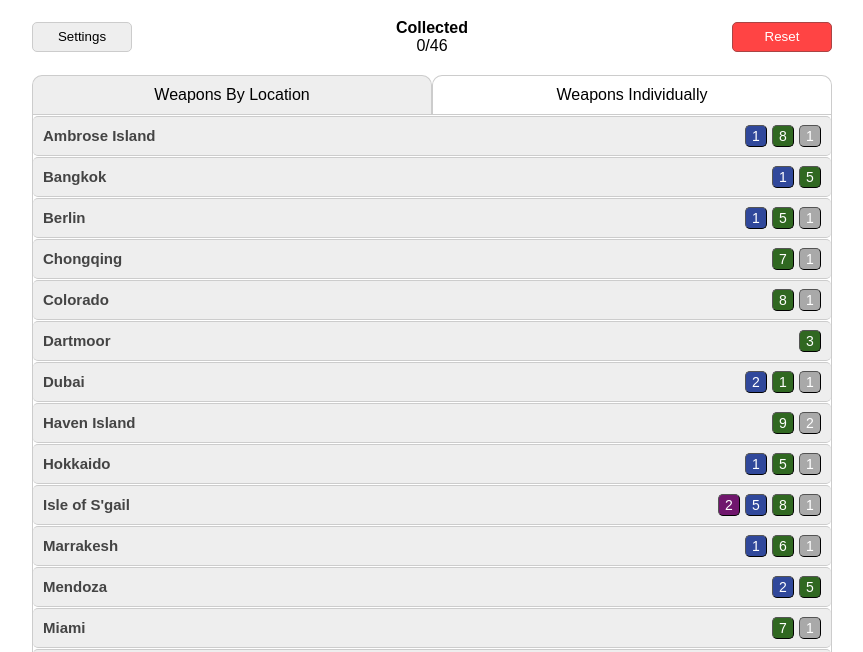
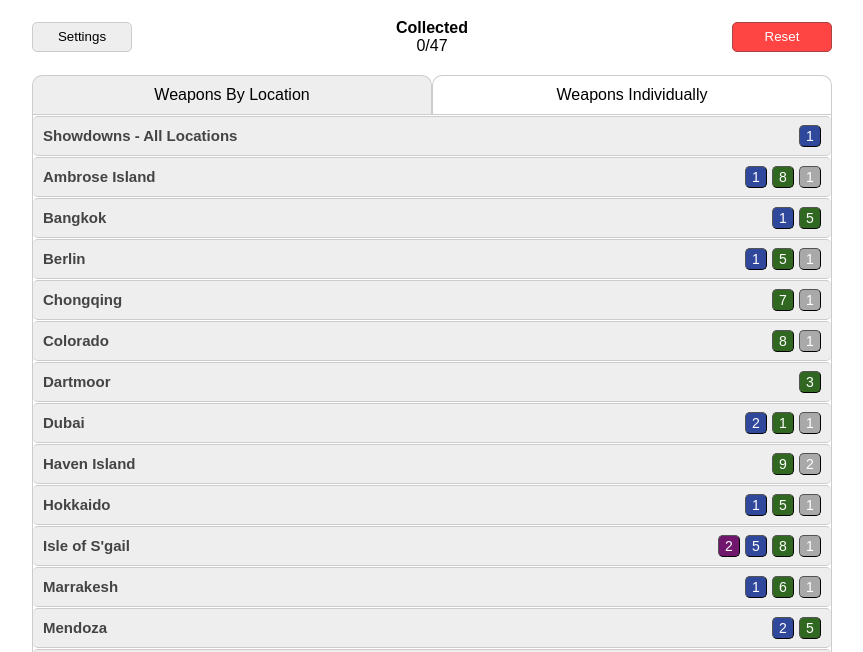
Before and after one commit to freelancer-weapon-tracker/freelancer-weapon-tracker.github.io, a plain HTML site: page freelancer.html in a window 1280 px wide. Shown: the part 73-725 px from the top of the page, without its empty margins (208-1071 px from the left). Drawn offline with Linux system fonts and the light colour scheme.

Commit message:
Add assassin's pistol

```diff
--- a/freelancer.html
+++ b/freelancer.html
@@ -68,11 +68,6 @@
   </div>
 
   <script>
-    /*
-      todo
-      make coloring better to show what tab is selected
-      reset tools on weapon change
-    */
     let collectedWeapons = [];
     let showCollected = false;
     let selectedRarities = new Set(["legendary", "epic", "rare", "common", "tool"]);
@@ -98,7 +93,13 @@
     function renderLocations() {
       const locationsContainer = document.getElementById('locations');
       locationsContainer.innerHTML = '';
-      Object.keys(locations).forEach(location => {
+      // Sort locations so "Showdowns - All Locations" is always first
+      const locationNames = Object.keys(locations).sort((a, b) => {
+        if (a === "Showdowns - All Locations") return -1;
+        if (b === "Showdowns - All Locations") return 1;
+        return a.localeCompare(b);
+      });
+      locationNames.forEach(location => {
         let weapons = locations[location];
         weapons.sort((a, b) => {
           const rarityA = weaponsData[a.name].rarity;
@@ -424,7 +425,6 @@
       closeResetMenu();
       const filterMenu = document.querySelector('.filter-menu-container');
       const filterButton = document.querySelector('.filter-button');
-      //filterMenu.classList.toggle('open');
       let expandedMaxHeight = filterMenu.scrollHeight + 'px';
       if (filterMenu.style.maxHeight !== expandedMaxHeight) {
         filterMenu.style.maxHeight = filterMenu.scrollHeight + 'px';
@@ -495,7 +495,6 @@
     function saveState() {
       localStorage.setItem('collectedWeapons', JSON.stringify(collectedWeapons));
 
-      // Save the settings
       const settings = {
         showCollected: showCollected,
         selectedRarities: Array.from(selectedRarities),
@@ -506,7 +505,6 @@
     function loadState() {
       collectedWeapons = JSON.parse(localStorage.getItem('collectedWeapons')) || [];
 
-      // Load the settings
       const settings = JSON.parse(localStorage.getItem('settings'));
       if (settings) {
         showCollected = settings.showCollected;
@@ -517,7 +515,6 @@
         });
       };
 
-      // Apply settings to the UI
       renderLocations();
       renderWeapons();
       renderRarityCounters();
--- a/locations.js
+++ b/locations.js
@@ -1,4 +1,10 @@
 const locations = {
+  "Showdowns - All Locations": [
+    {
+      "name": "Assassin's HWK21 Covert",
+      "description": "Carried by assassins"
+    }
+  ],
   "Ambrose Island": [
     {
       "name": "Bartoli 12G Short H",
--- a/weapons.js
+++ b/weapons.js
@@ -136,6 +136,8 @@ const weaponsData = {
     },
     "Tanto": {
         "rarity": "Rare"
+    },
+    "Assassin's HWK21 Covert": {
+        "rarity": "Rare"
     }
 };
-ol
```
